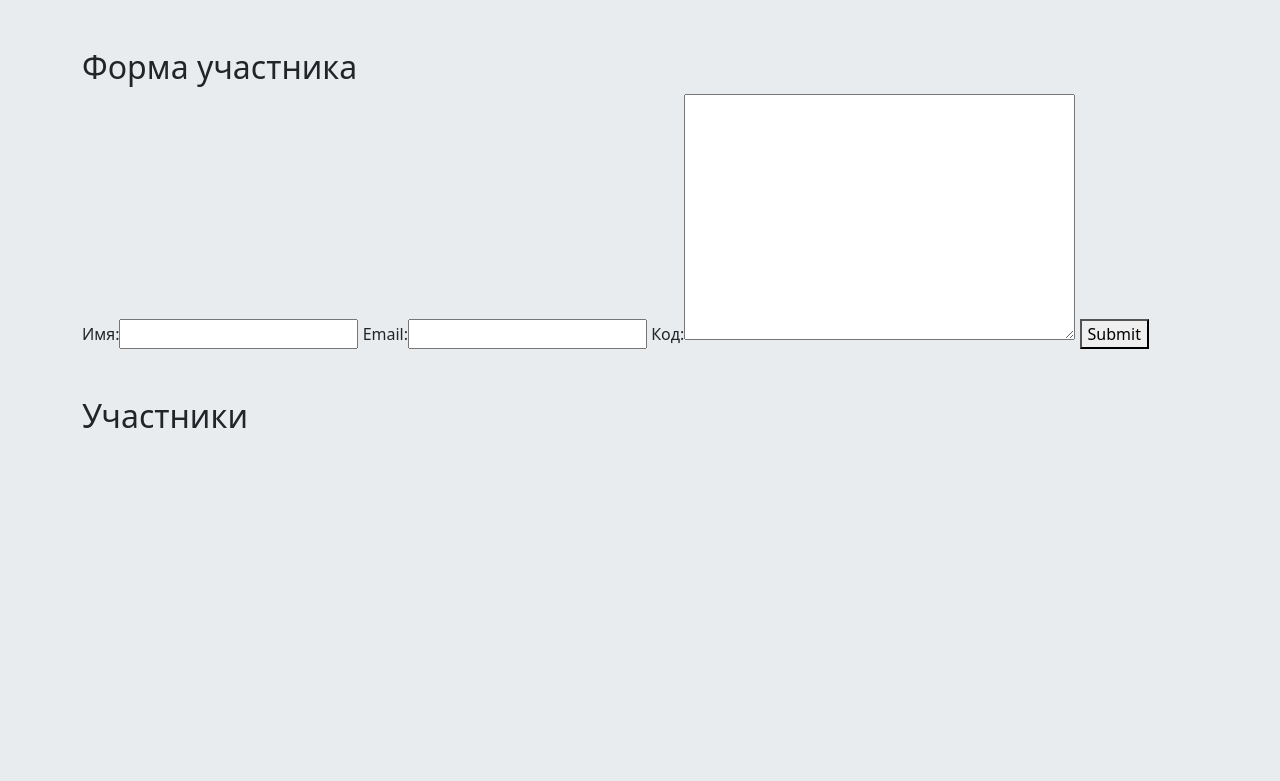
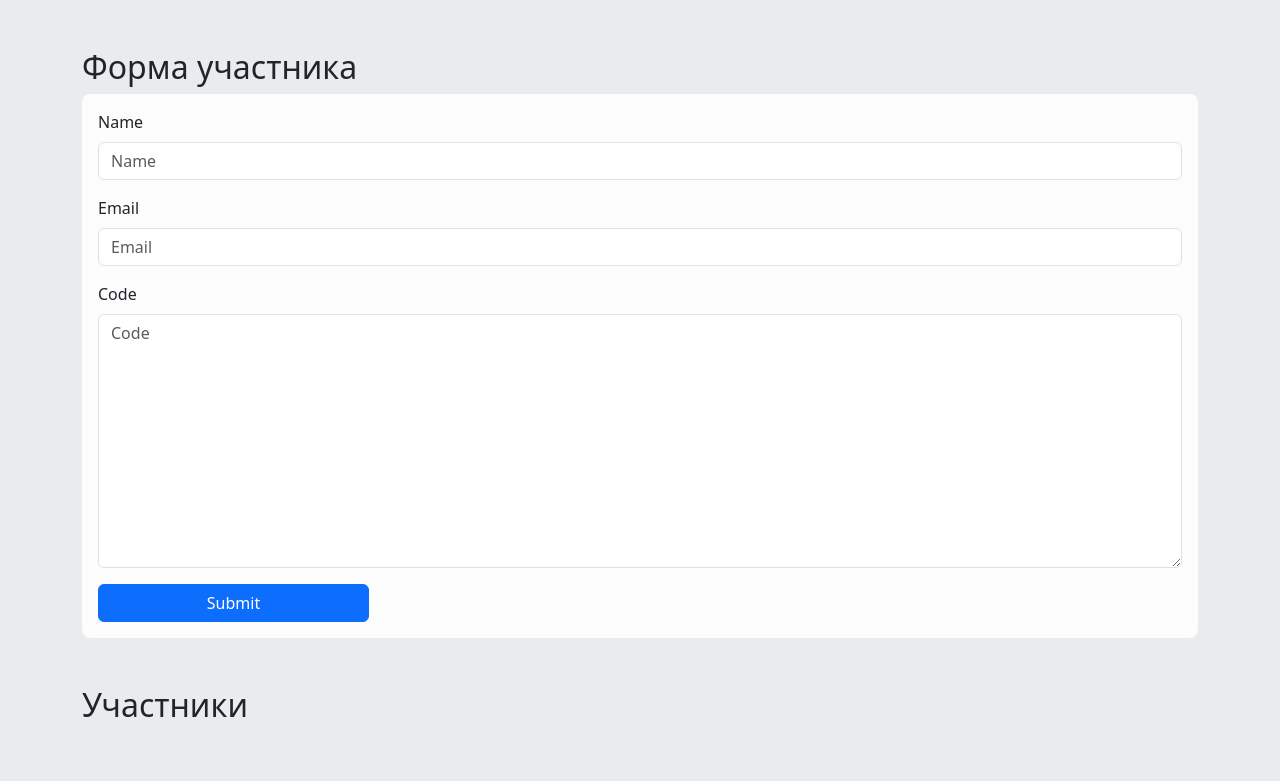
Before and after one commit to mike-sazonov/PVS-test, a Django app: page / in a window 1280 px wide. Shown: the part 144-925 px from the top of the page. Before the commit the page ends 572 px from the top, so only its background shows below. Run offline with Django 3.2, Linux system fonts and the light colour scheme; data that the repository does not hold is empty; some libraries are stand-ins or nearby versions.

Commit message:
contest.html forms.py models.py requirements.txt settings.py
-Install bootstrap5
-Add 'django_bootstrap5' in INSTALLED_APPS
-Create frontend with bootstrap 5

```diff
--- a/contest/forms.py
+++ b/contest/forms.py
@@ -6,3 +6,8 @@ class ParticipantForm(forms.ModelForm):
     class Meta:
         model = Participant
         fields = '__all__'
+        labels = {
+            'name': 'Name',
+            'email': 'Email',
+            'code': 'Code',
+        }
--- a/contest/models.py
+++ b/contest/models.py
@@ -6,7 +6,7 @@ class Participant(models.Model):
         "Имя",
         max_length=50,
     )
-    email = models.CharField(
+    email = models.EmailField(
         "Email",
         max_length=70,
     )
--- a/contest/templates/contest/contest.html
+++ b/contest/templates/contest/contest.html
@@ -7,6 +7,8 @@
   <title>Конкурс</title>
 
   <link href="https://cdn.jsdelivr.net/npm/bootstrap@5.3.3/dist/css/bootstrap.min.css" rel="stylesheet" integrity="sha384-QWTKZyjpPEjISv5WaRU9OFeRpok6YctnYmDr5pNlyT2bRjXh0JMhjY6hW+ALEwIH" crossorigin="anonymous">
+  {% load django_bootstrap5 %}
+  {% bootstrap_css %}
 </head>
 <body class="bg-body-secondary">
   <section class="p-2 p-md-5">
@@ -19,12 +21,15 @@
 
       <div>
         <h2>Форма участника</h2>
-        <form action="/" method="post">
+        <div class="p-3 bg-light-subtle rounded-3">
+          <form method="post" action="/">
             {% csrf_token %}
-          {{ form }}
-          <button type="submit">Submit</button>
+            {% bootstrap_form form show_label=False %}
+            <div class="d-grid col-3">
+              <button type="submit" class="btn btn-primary">Submit</button>
+            </div>
             {% if messages %}
-          <ul class="messages">
+            <ul class="messages" style="list-style:none;">
               {% for message in messages %}
               <li {% if message.tags %} class="{{ message.tags }}" {% endif %}>{{ message }}</li>
               {% endfor %}
@@ -32,16 +37,25 @@
             {% endif %}
           </form>
         </div>
+      </div>
 
       <div>
         <h2>Участники</h2>
+          <div class="row">
             {% for user in users %}
-            <div>
-              {{ user.name }}
-              {{ user.email }}
+            <div class="col-6 p-3">
+              <div class="card" style="height: 14rem;">
+                <div class="card-body">
+                  <h3 class="card-title">{{ user.name }}</h3>
+                  <p class="card-text">
+                    {{ user.email }}<br>
                     {{ user.code }}
+                  </p>
+                </div>
+              </div>
             </div>
             {% endfor %}
+        </div>
       </div>
     </div>
   </section>
--- a/requirements.txt
+++ b/requirements.txt
@@ -1 +1,4 @@
+asgiref==3.8.1
 Django==4.2
+django-bootstrap5==24.2
+sqlparse==0.5.1
--- a/test_task/settings.py
+++ b/test_task/settings.py
@@ -38,7 +38,8 @@ INSTALLED_APPS = [
     'django.contrib.messages',
     'django.contrib.staticfiles',
 
-    'contest'
+    'contest',
+    'django_bootstrap5'
 ]
 
 MIDDLEWARE = [
```
Lines whose indentation alone changed are shown as unchanged.
